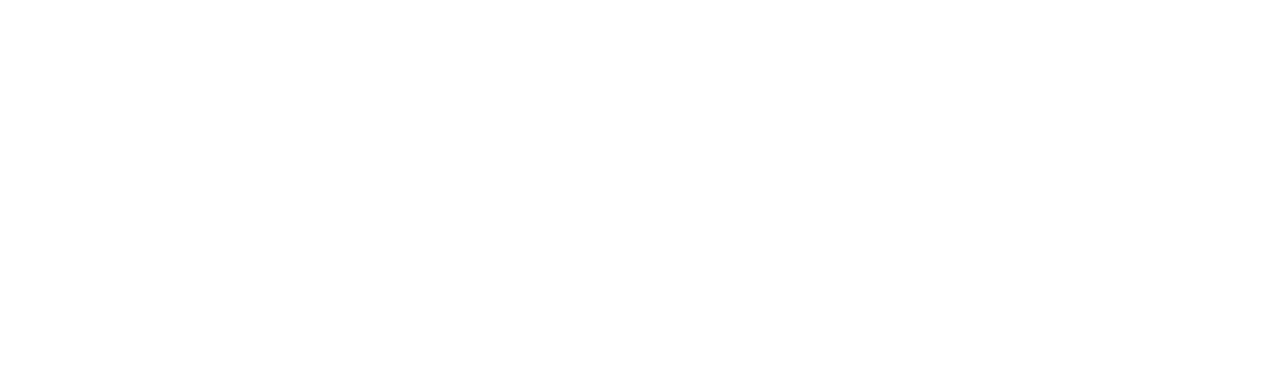
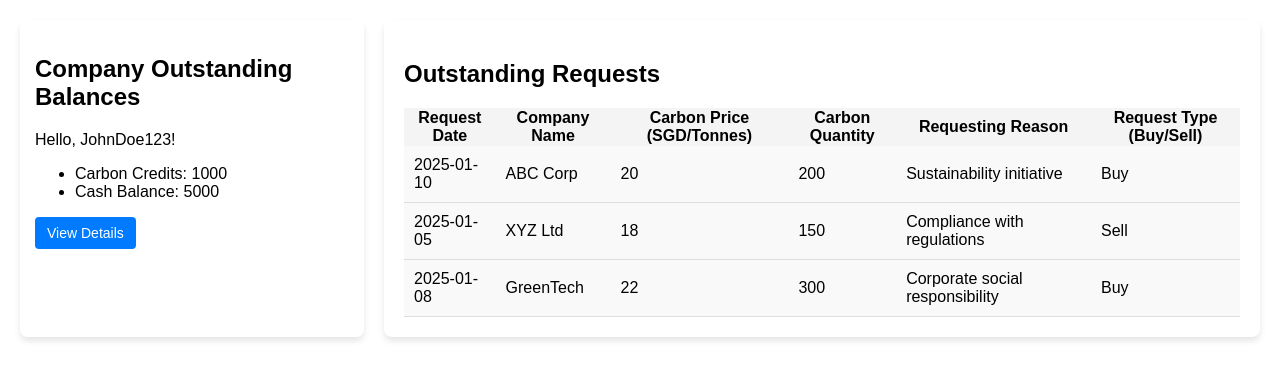
Before and after one commit to Echilled/DBSTechtrek_table_1, a React (Create React App) app in the folder frontend/: page / in a window 1280 px wide. Shown: the top 380 px of the page. Built offline with nearby package versions, Linux system fonts and the light colour scheme.

Commit message:
Update landingPage.js
Creation of landing page with fake data for simulation purposes

```diff
--- a/frontend/src/components/pages/landingPage.js
+++ b/frontend/src/components/pages/landingPage.js
@@ -1,11 +1,83 @@
-import React from 'react'
+import React, { useEffect, useState } from "react";
+import BalanceOverview from "./BalanceOverview";
+import OutstandingRequests from "./OutstandingRequests";
 
-const landing_page = () => {
+const LandingPage = () => {
+  const [balances, setBalances] = useState({ carbonBalance: 1000, cashBalance: 5000 });
+  const [requests, setRequests] = useState([
+    {
+      requestDate: "2025-01-10",
+      companyName: "ABC Corp",
+      carbonUnitPrice: 20,
+      carbonQuantity: 200,
+      requestReason: "Sustainability initiative",
+      requestType: "Buy"
+    },
+    {
+      requestDate: "2025-01-05",
+      companyName: "XYZ Ltd",
+      carbonUnitPrice: 18,
+      carbonQuantity: 150,
+      requestReason: "Compliance with regulations",
+      requestType: "Sell"
+    },
+    {
+      requestDate: "2025-01-08",
+      companyName: "GreenTech",
+      carbonUnitPrice: 22,
+      carbonQuantity: 300,
+      requestReason: "Corporate social responsibility",
+      requestType: "Buy"
+    }
+  ]);
+  const [username, setUsername] = useState("JohnDoe123");
+
+  useEffect(() => {
+    setBalances({ carbonBalance: 1000, cashBalance: 5000 });
+    setRequests([
+      {
+        requestDate: "2025-01-10",
+        companyName: "ABC Corp",
+        carbonUnitPrice: 20,
+        carbonQuantity: 200,
+        requestReason: "Sustainability initiative",
+        requestType: "Buy"
+      },
+      {
+        requestDate: "2025-01-05",
+        companyName: "XYZ Ltd",
+        carbonUnitPrice: 18,
+        carbonQuantity: 150,
+        requestReason: "Compliance with regulations",
+        requestType: "Sell"
+      },
+      {
+        requestDate: "2025-01-08",
+        companyName: "GreenTech",
+        carbonUnitPrice: 22,
+        carbonQuantity: 300,
+        requestReason: "Corporate social responsibility",
+        requestType: "Buy"
+      }
+    ]);
+    setUsername("JohnDoe123");
+  }, []);
+
+  // Container inline styles
+  const containerStyle = {
+    display: 'flex',
+    flexWrap: 'nowrap',
+    justifyContent: 'space-between',
+    padding: '20px',
+    gap: '20px'
+  };
+
   return (
-    <div>
+    <div style={containerStyle}>
+      <BalanceOverview balances={balances} username={username} />
+      <OutstandingRequests requests={requests} />
+    </div>
+  );
+};
 
-    </div>
-  )
-}
-
-export default landing_page
+export default LandingPage;
```
